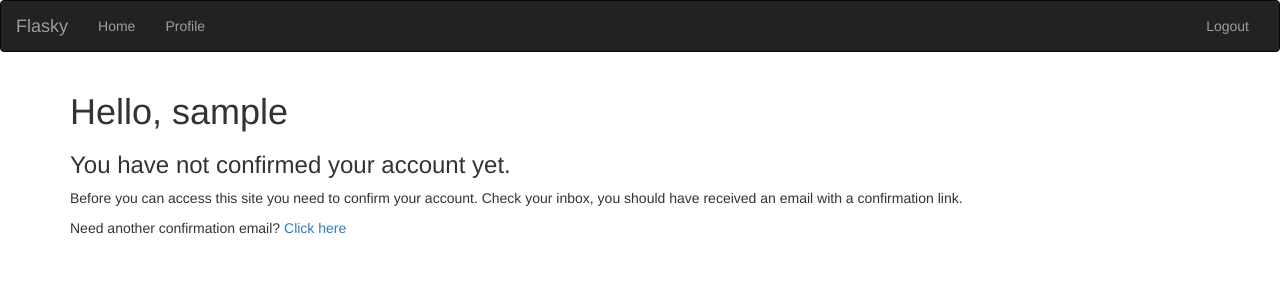
After one commit to Ivicel/flasky, a Flask app: page /auth/unconfirmed in a window 1280 px wide. The commit adds this page. Shown: the top 300 px of the page. Run offline with Flask 2, Linux system fonts and the light colour scheme; the visitor is signed in with stand-in values (Sample User, id 1); data comes from the database, SQL or seed files in the repository; some libraries are stand-ins or nearby versions.

Commit message:
complete chapter 8

```diff
--- a/app/auth/views.py
+++ b/app/auth/views.py
@@ -1,22 +1,32 @@
 from . import auth
-from .forms import LoginForm, RegisterForm
-from .. import login_manager
+from .forms import LoginForm, RegisterForm, ChangeEmailForm, ChangePasswordForm, \
+	SendResetPasswordForm, ConfirmResetPasswordForm
+from .. import login_manager, db
 from ..models import User
+from ..email import send_mail
 from flask_login import login_user, logout_user, login_required, current_user
-from flask import render_template, redirect, url_for, flash, request
+from flask import render_template, redirect, url_for, flash, request, abort
 
 
 @login_manager.user_loader
 def load_user(id):
 	return User.query.get(int(id))
 
+@auth.before_app_request
+def is_confirmed():
+	if not current_user.is_anonymous and current_user.is_authenticated \
+		and not current_user.confirmed and \
+		request.endpoint[5:] not in ['unconfirmed', 'logout', 'resend_email']:
+		return redirect(url_for('auth.unconfirmed'))
+
+# 登录
 @auth.route('/login', methods=['GET', 'POST'])
 def login():
 	if not current_user.is_anonymous:
-		return url_for('main.index')
+		return redirect(url_for('main.index'))
 	form = LoginForm()
 	if form.validate_on_submit():
-		user = User.query.filter_by(username=form.user.data).first()
+		user = User.query.filter_by(email=form.user.data).first()
 		if user is None or user.check_password(form.password.data) is not True:
 			flash('username or password error.')
 			return redirect(url_for('.login'))
@@ -25,6 +35,7 @@ def login():
 		return redirect(request.args.get('next') or url_for('main.index'))
 	return render_template('auth/login.html', form=form)
 
+# 登出
 @auth.route('/logout')
 @login_required
 def logout():
@@ -32,23 +43,123 @@ def logout():
 	logout_user()
 	return redirect(url_for('main.index'))
 
+# 注册
 @auth.route('/register', methods=['GET', 'POST'])
 def register():
 	form = RegisterForm()
 	if not current_user.is_anonymous:
 		return redirect(url_for('main.index'))
 	if form.validate_on_submit():
-		user = User.query.filter_by(email=form.email.data).first()
-		if user is not None:
-			flash('email has been registered. please login')
-			return redirect(url_for('.register'))
 		user = User(username=form.username.data, email=form.email.data,
 			password=form.password.data)
 		token = user.generate_token()
 		send_mail(user.email, 'Confirm Your Account', 'auth/email/new_user',
 			token=token, user=user)
+		db.session.add(user)
+		db.session.commit()
 		flash('Register successfully.')
 		flash('A email has been sent to you, please check your emali '
 			'box to confirm your email address.')
-		return redirect(url_for('.login'))
+		return redirect(url_for('auth.login'))
 	return render_template('auth/register.html', form=form)
+
+# 确认邮箱
+@auth.route('/confirm/<token>')
+@login_required
+def confirm_email_address(token):
+	if current_user.confirm_token(token):
+		flash('You have confirmed your email address successfully.')
+		return redirect(url_for('main.index'))
+	flash('The link has expirated or invalid.')
+	return redirect(url_for('auth.unconfirmed'))
+
+# 未确认邮箱页面
+@auth.route('/unconfirmed')
+@login_required
+def unconfirmed():
+	if not current_user.confirmed:
+		return render_template('auth/unconfirmed.html')
+	return redirect(url_for('main.index'))
+
+# 重新发新确认邮件
+@auth.route('/resend-email')
+@login_required
+def resend_email():
+	if not current_user.confirmed:
+		token = current_user.generate_token()
+		send_mail(current_user.email, 'Confirm Your Account', 'auth/email/new_user',
+			token=token, user=current_user)
+		flash('An email has been sent to your, please confirm your email.')
+		return redirect(url_for('auth.unconfirmed'))
+	return redirect(url_for('main.index'))
+
+# 更改邮箱
+@auth.route('/change-email', methods=['GET', 'POST'])
+@login_required
+def change_email():
+	form = ChangeEmailForm()
+	if form.validate_on_submit():
+		token = current_user.generate_token(new_email=form.email.data)
+		send_mail(form.email.data, 'Confirm Your Account',
+			'auth/email/send_change_email', token=token, user=current_user)
+		flash('An email has been sent to your, please confirm your email.')
+		return redirect(url_for('auth.change_email'))
+	return render_template('auth/change_email.html', form=form)
+
+@auth.route('/change-email/<token>')
+@login_required
+def confirm_change_email(token):
+	if current_user.confirm_token(token, change_email=True):
+		flash('You have change your email successfully.')
+	else:
+		flash('The link has been expirated or invalid.')
+	return render_template('auth/change_email.html')
+
+# 更改密码
+@auth.route('/change-password', methods=['GET', 'POST'])
+@login_required
+def change_password():
+	form = ChangePasswordForm()
+	if form.validate_on_submit():
+		if current_user.check_password(form.old_password.data):
+			current_user.password = form.new_password.data
+			db.session.add(current_user)
+			db.session.commit()
+			flash('Your password has been update')
+		else:
+			flash('input password error')
+		return redirect(url_for('auth.change_password'))
+	return render_template('auth/change_email.html', form=form)
+
+# 重置密码
+@auth.route('/reset-your-password', methods=['GET', 'POST'])
+def reset_password():
+	if not current_user.is_anonymous:
+		return redirect(url_for('main.index'))
+	form = SendResetPasswordForm()
+	if form.validate_on_submit():
+		user = User.query.filter_by(email=form.email.data).first()
+		if user is None:
+			flash("The email has been not registered.")
+			return redirect(url_for('auth.reset_password'))
+		token = user.generate_token(reset_password=True)
+		send_mail(form.email.data, 'Reset Your Password',
+			'auth/email/send_reset_password', user=user, token=token)
+		flash('An email has been sent to you, '
+			'please check your inbox to reset your password.')
+		return redirect(url_for('auth.reset_password'))
+	return render_template('auth/change_email.html', form=form)
+
+
+@auth.route('/reset-your-password/<token>', methods=['GET', 'POST'])
+def confirm_reset_password(token):
+	if not current_user.is_anonymous:
+		return redirect(url_for('main.index'))
+	form = ConfirmResetPasswordForm()
+	if form.validate_on_submit():
+		if User.confirm_reset_password(token, form.password.data):
+			flash('Your password has been change, please log in.')
+			return redirect(url_for('auth.login'))
+		flash('The link has been expirated or invalid.')
+		return redirect(url_for('main.index'))
+	return render_template('auth/change_email.html', form=form)
--- a/app/email.py
+++ b/app/email.py
@@ -9,7 +9,7 @@ def send_mail(to, subject, template, **kwargs):
 	msg.body = render_template(template + '.txt', **kwargs)
 	msg.html = render_template(template + '.html', **kwargs)
 	thr = Thread(target=async_send_mail, args=[current_app._get_current_object(), msg])
-	thr.run()
+	thr.start()
 
 def async_send_mail(app, msg):
 	with app.app_context():
--- a/app/main/views.py
+++ b/app/main/views.py
@@ -11,4 +11,4 @@ def index():
 
 @main.route('/user/<username>')
 def profile(username):
-	pass
+	return render_template('profile.html')
--- a/app/templates/auth/email/new_user.txt
+++ b/app/templates/auth/email/new_user.txt
@@ -4,4 +4,4 @@ Welcome to flasky
 
 please click the link below to active your account:
 
-{{ url_for('auth.confirm', token=token, _external=True) }}
+{{ url_for('auth.confirm_email_address', token=token, _external=True) }}
--- a/app/templates/auth/login.html
+++ b/app/templates/auth/login.html
@@ -15,6 +15,7 @@
 </div>
 <div class="col-md-5">
 	{{ wtf.quick_form(form) }}
+	<p>Forget password? <a href="{{ url_for('auth.reset_password') }}">Click here</a></p>
+	<p>New Here? <a href="{{ url_for('auth.register') }}">Register a new user</a></p>
 </div>
-<p>New Here? <a href="{{ url_for('auth.register') }}">Register a new user</a></p>
 {% endblock %}
--- /dev/null
+++ b/app/templates/auth/unconfirmed.html
@@ -0,0 +1,19 @@
+{% extends "base.html" %}
+
+{% block page_content %}
+{% for message in get_flashed_messages() %}
+	<div class="alert alert-warning alert-dismissable" role="alert">
+		<button type="button" aria-label="Close" data-dismiss="alert" class="close">
+			<span aria-hidden="true">&times;</span>
+		</button>
+		{{ message }}
+	</div>
+{% endfor %}
+	<h1>Hello, {{ current_user.username }}</h1>
+	<h3>You have not confirmed your account yet.</h3>
+	<p>Before you can access this site you need to confirm your account. Check your
+		inbox, you should have received an email with a confirmation link.</p>
+	<p>Need another confirmation email?
+		<a href="{{ url_for('auth.resend_email') }}">Click here</a>
+	</p>
+{% endblock %}
--- a/app/templates/base.html
+++ b/app/templates/base.html
@@ -1,4 +1,9 @@
 {% extends 'bootstrap/base.html' %}
+
+{% block head %}
+    {{ super() }}
+    <link rel="shortcut icon" type="image/x-icon" href="{{ url_for('static', filename='cat_logo.png') }}"></link>
+{% endblock %}
 
 {% block navbar %}
 <nav class="navbar navbar-inverse">
--- a/app/templates/index.html
+++ b/app/templates/index.html
@@ -9,7 +9,7 @@
 	{% else %}
 		Stranger
 	{% endif %}
-	<h3>
+	</h3>
 	{% for message in get_flashed_messages() %}
 	<div class="alert alert-dismissable alert-warning">
 		<button type="button" data-dismiss="alert" class="close" aria-label="Close">
--- /dev/null
+++ b/app/validators.py
@@ -0,0 +1 @@
+from flask_login import current_user
```
Also changed, not shown: app/auth/forms.py (+46 -4 lines), app/models.py (+38 -7 lines), app/templates/auth/change_email.html (added, +18 -0 lines), app/templates/auth/email/new_user.html (+4 -4 lines), app/templates/auth/email/send_change_email.html (added, +7 -0 lines), app/templates/auth/email/send_change_email.txt (added, +7 -0 lines), app/templates/auth/email/send_reset_password.html (added, +7 -0 lines), app/templates/auth/email/send_reset_password.txt (added, +7 -0 lines), app/templates/profile.html (added, +9 -0 lines), app/static/cat_logo.png (added).
